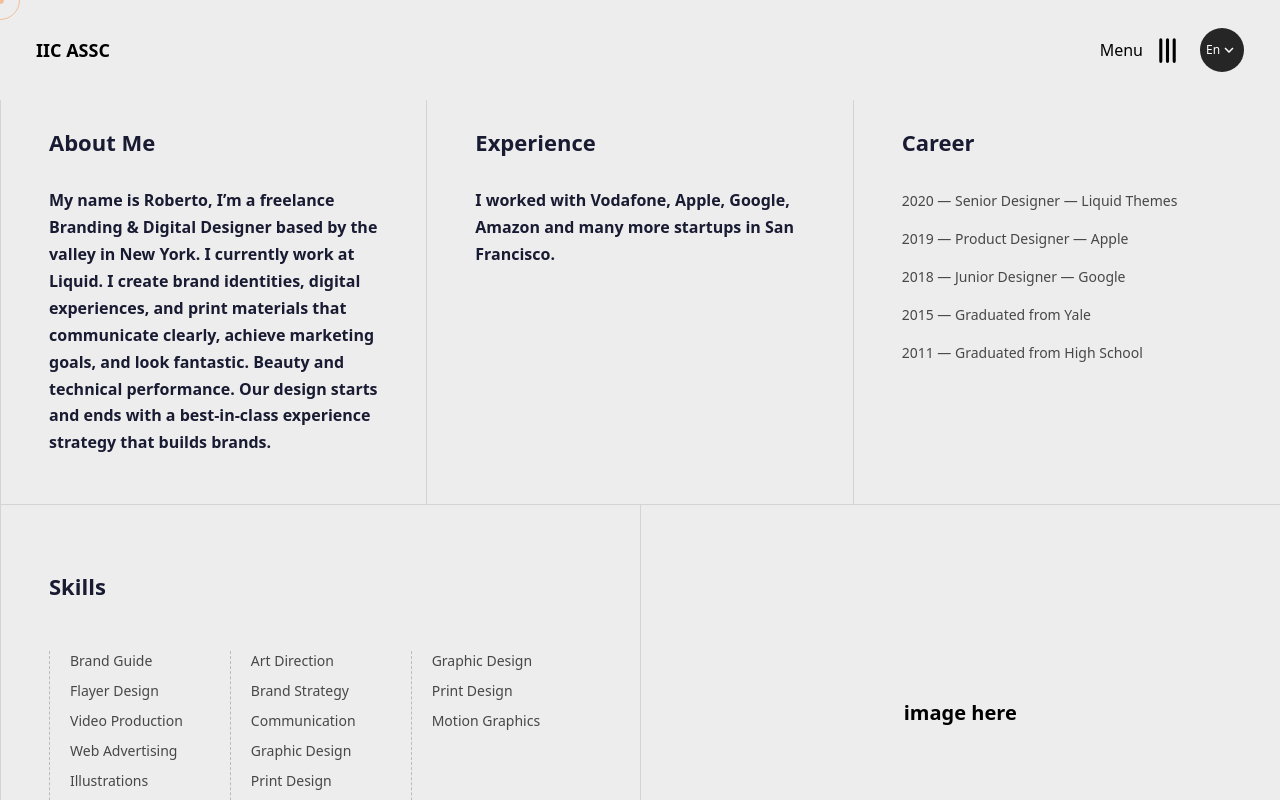
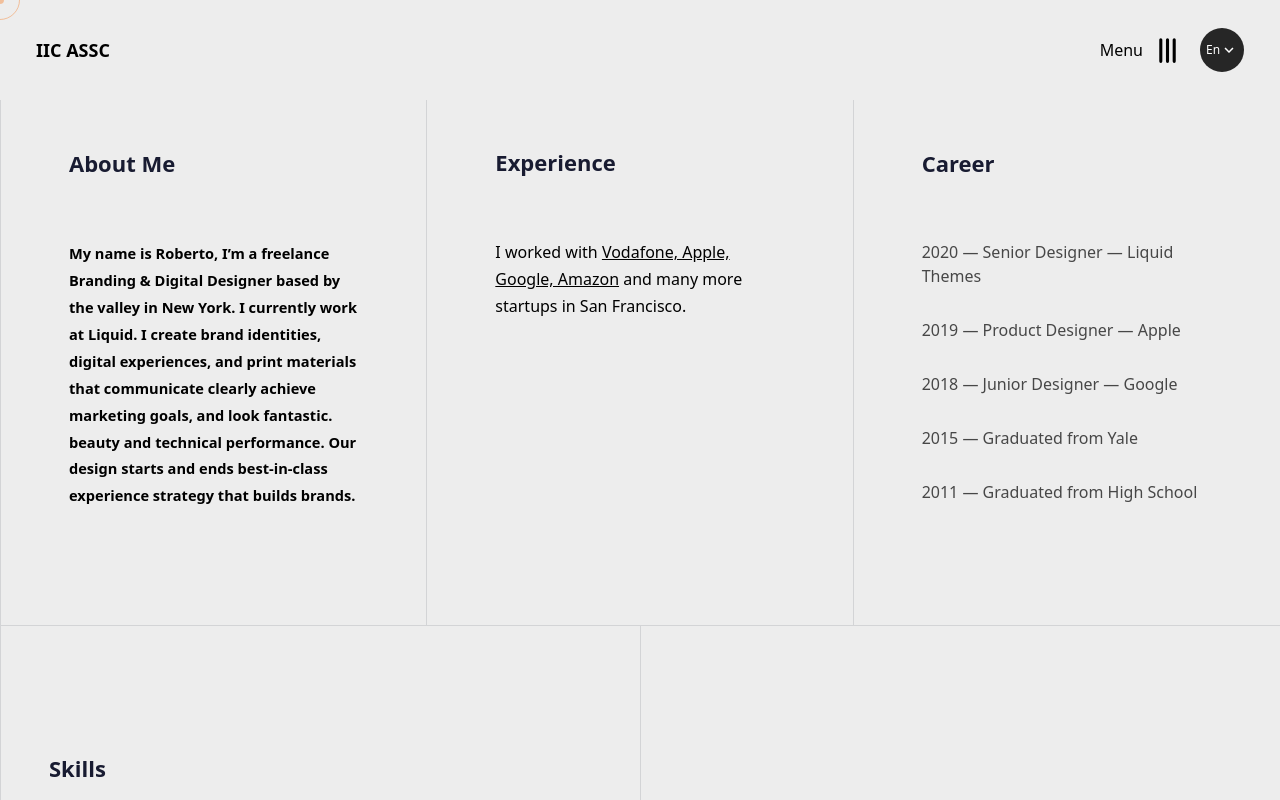
Before and after one commit to Olawoyin1/IIC-ASSOCIATION, a React (Vite) app: page /services in a window 1280 px wide. Shown: the top 800 px of the page. Built offline with nearby package versions, Linux system fonts and the light colour scheme.

Commit message:
services

```diff
--- a/src/components/Hero.tsx
+++ b/src/components/Hero.tsx
@@ -82,7 +82,7 @@ const Hero = () => {
       </div>
 
       {isDesktop ? (
-        <div className="relative flex w-[99vw] h-[97vh] items-center overflow-hidden">
+        <div className="relative flex w-[97vw] h-[95vh] items-center overflow-hidden">
           <div className="">
             <Navbar backgroundColor="bg-transparent" textColor="text-white" />
           </div>
@@ -102,7 +102,7 @@ const Hero = () => {
               />
               <div className="absolute inset-0 bg-gradient-to-t from-black/70 via-black/30 to-transparent opacity-0 group-hover:opacity-100 transition-opacity duration-500 z-10" />
               <div className="absolute bottom-10 left-16 z-20 text-white">
-                <h2 className="text-xl font-semibold mb-1">{image.title}</h2>
+                <h2 className="text-xl  mb-1">{image.title}</h2>
                 <p className="text-sm max-w-xs">{image.description}</p>
               </div>
             </Link>
--- a/src/pages/About.tsx
+++ b/src/pages/About.tsx
@@ -9,7 +9,7 @@ const images = [
 ];
 
 const paragraphLines = [
-  "We are more than creators—we are translators of thought into form, of vision into action. Every project begins with a question, a spark shaped by research, and fueled by the belief that real impact comes, a bold idea that refuses to stay quiet. We but as a canvas.",
+  "We are more than creators we are translators of thought into form, of vision into action. Every project begins with a question, a spark shaped by research, and fueled by the belief that real impact comes, a bold idea that refuses to stay quiet. We but as a canvas.",
   "Our work is guided by intuition, shaped by research, and fueled by the belief that real impact comes from blending creativity with shaped by research, and fueled by the belief that real impact comes purpose. Whether we're building for today or dreaming for tomorrow, our commitment stays the same:",
 ];
 
@@ -84,7 +84,7 @@ const About = () => {
 
     <main className="relative w-full mx-auto h-screen top-[75px] md:top-0 z-20 flex items-center justify-center bg-white py-10 overflow-hidden">
 
-    <section className="relative flex w-[95vw] h-[97vh] md:w-[99vw] md:h-[97vh] items-center overflow-hidden">
+    <section className="relative flex w-[95vw] h-[97vh] md:w-[97vw] md:h-[95vh] items-center overflow-hidden">
       {/* Background Zoom Image */}
       <div className="absolute inset-0 z-0">
         {images.map((img, index) => (
@@ -126,7 +126,7 @@ const About = () => {
                   initial="hidden"
                   animate="visible"
                   variants={animation}
-                  className="inline-block mx-1 whitespace-nowrap"
+                  className="inline-block mx-1 whitespace-nowrap font-bold"
                 >
                   {word}
                 </motion.span>
--- a/src/pages/Services.tsx
+++ b/src/pages/Services.tsx
@@ -1,82 +1,94 @@
 import Navbar from "../components/Navbar";
 
 const Services = () => {
+  const careerItems = [
+    "2020 — Senior Designer — Liquid Themes",
+    "2019 — Product Designer — Apple",
+    "2018 — Junior Designer — Google",
+    "2015 — Graduated from Yale",
+    "2011 — Graduated from High School",
+  ];
   return (
     <>
       {/* Header */}
       <div className="">
         <Navbar backgroundColor="bg-[#EDEDED]" />
       </div>
-    <section className="relative top-[80px] max-h-screen w-full bg-[#EDEDED] flex flex-col">
-
+      <section className="relative top-[80px]  w-full bg-[#EDEDED] flex flex-col">
         {/* Grid Layout */}
         <div className="flex-1 grid grid-rows-2 border-t border-l border-[#d3d4d6]">
           {/* First Row: Three Columns */}
           <div className="grid grid-cols-1  md:grid-cols-3 border-b border-[#d3d4d6]">
-          <div className="border-r border-[#d3d4d6] p-7 md:p-12 ">
-            <div className="w-full flex flex-wrap items-start  transition-all duration-300">
-              {/* Heading Block */}
-              <div className="w-full">
-                <div className="transition-all duration-300">
-                  <div className="relative">
-                    <h2 className="text-[22px] font-bold text-[#181B31] leading-[26.4px] mb-8 inline-block font-syne">
+            {/*FITST COLUMN RIGHT HERE  */}
+            <div className="border-r border-[#d3d4d6] p-7 md:p-1 ">
+              <div className="transition-all box-border flex relative w-full flex-wrap content-start rounded-none border-t border-[#d3d4d6] p-16">
+                {/* Heading */}
+                <div className="box-border mb-5 relative w-full flex flex-row flex-nowrap justify-start items-stretch content-normal gap-0 basis-auto grow-0 shrink min-w-0 order-0 self-auto">
+                  <div className="box-border transition-all">
+                    <div className="relative box-border">
+                      <h2 className="mt-0 mb-11 align-middle transition-colors relative inline-block box-border text-[22px] font-syne font-bold leading-[26.4px] text-[#181b31] whitespace-normal">
                         About Me
                       </h2>
                     </div>
                   </div>
                 </div>
 
-              {/* Paragraph Block */}
-              <div className="w-full">
-                <div className="transition-all duration-300">
-                  <div className="relative">
-                    <p className="inline-block text-sm md:text-base font-semibold leading-[26.88px] text-[#181B31]">
-                      My name is Roberto, I’m a freelance Branding & Digital
-                      Designer based by the valley in New York. I currently work
-                      at Liquid. I create brand identities, digital experiences,
-                      and print materials that communicate clearly, achieve
-                      marketing goals, and look fantastic. Beauty and technical
-                      performance. Our design starts and ends with a
-                      best-in-class experience strategy that builds brands.
+                {/* Paragraph */}
+                <div className="box-border relative w-full flex flex-row flex-nowrap justify-start items-stretch content-normal gap-0 basis-auto grow-0 shrink min-w-0 order-0 self-auto">
+                  <div className="box-border transition-all">
+                    <div className="relative box-border">
+                      <p className="mt-0 mb-12 align-middle font-semibold transition-colors relative inline-block box-border leading-[26.88px] whitespace-normal text-[14.6px]">
+                        My name is Roberto, I’m a freelance Branding & Digital Designer based by the valley in New York. I currently work at Liquid. I create brand identities, digital experiences, and print materials that communicate clearly achieve marketing goals, and look fantastic. beauty and technical performance. Our design starts and ends best-in-class experience strategy that builds brands.
                       </p>
                     </div>
                   </div>
                 </div>
               </div>
             </div>
-          <div className=" md:border-r border-[#d3d4d6] p-7 md:p-12 flex flex-col">
-            <div className="w-full flex flex-wrap items-start  transition-all duration-300">
-              {/* Heading Block */}
-              <div className="w-full">
-                <div className="transition-all duration-300">
-                  <div className="relative">
-                    <h2 className="text-[22px] font-bold text-[#181B31] leading-[26.4px] mb-8 inline-block font-syne">
+
+            {/* SECOND COLUMN RIGH HERE */}
+            <div className=" md:border-r border-[#d3d4d6] p-7 md:p-1 flex flex-col">
+              <div className="relative flex w-full flex-wrap content-start border-none p-16 transition-all">
+                {/* Animated Border Frames */}
+
+
+                {/* Heading */}
+                <div className="relative w-full mb-5 flex flex-row flex-nowrap justify-start items-stretch content-normal gap-0 basis-auto grow-0 shrink min-w-0 order-0 self-auto">
+                  <div className="transition-all box-border">
+                    <div className="relative box-border">
+                      <h2 className="mt-0 mb-11 align-middle transition-colors relative inline-block text-[22px] font-syne font-bold leading-[26.4px] text-[#181b31] whitespace-normal">
                         Experience
                       </h2>
                     </div>
                   </div>
                 </div>
 
-              {/* Paragraph Block */}
-              <div className="w-full">
-                <div className="transition-all duration-300">
-                  <div className="relative">
-                    <p className="inline-block text-sm md:text-base font-semibold leading-[26.88px] text-[#181B31]">
-                      I worked with Vodafone, Apple, Google, Amazon and many
-                      more startups in San Francisco.
+                {/* Description */}
+                <div className="relative w-full flex flex-row flex-nowrap justify-start items-stretch content-normal gap-0 basis-auto grow-0 shrink min-w-0 order-0 self-auto">
+                  <div className="transition-all box-border">
+                    <div className="relative box-border">
+                      <p className="mt-0 mb-12 align-middle transition-colors relative inline-block leading-[26.88px] whitespace-normal">
+                        I worked with{" "}
+                        <u className="box-border mb-0">
+                          Vodafone, Apple, Google, Amazon
+                        </u>{" "}
+                        and many more startups in San Francisco.
                       </p>
                     </div>
                   </div>
                 </div>
               </div>
             </div>
-          <div className="border-t md:border-t-0 border-[#d3d4d6] p-7 md:p-12 flex flex-col">
-            <div className="w-full flex flex-wrap items-start transition-all duration-300">
+
+
+            {/* THIRD COLUMN RIGH HERE */}
+            <div className="border-t md:border-t-0 border-[#d3d4d6] p-7 md:p-1 flex flex-col">
+              <div className="relative flex w-full flex-wrap content-start border-t border-[#d3d4d6] p-16 transition-all">
                 {/* Heading */}
-              <div className="w-full mb-5 relative">
-                <div className="transition-all duration-300">
-                  <div className="relative">
-                    <h2 className="text-[22px] font-bold text-[#181B31] leading-[26.4px] mb-4 inline-block font-syne">
+                <div className="relative w-full mb-5 flex flex-row flex-nowrap justify-start items-stretch content-normal gap-0 basis-auto grow-0 shrink min-w-0 order-0 self-auto">
+                  <div className="transition-all box-border">
+                    <div className="relative box-border">
+                      <h2 className="mt-0 mb-11 align-middle transition-colors relative inline-block text-[22px] font-syne font-bold leading-[26.4px] text-[#181b31] whitespace-normal">
                         Career
                       </h2>
                     </div>
@@ -84,27 +96,23 @@ const Services = () => {
                 </div>
 
                 {/* Career List */}
-              <div className="w-full  relative">
-                <div className="transition-all duration-300 min-h-[1px]">
-                  <div className="relative transition-opacity duration-300">
-                    <ul className="list-none m-0 p-0">
-                      {[
-                        "2020 — Senior Designer — Liquid Themes",
-                        "2019 — Product Designer — Apple",
-                        "2018 — Junior Designer — Google",
-                        "2015 — Graduated from Yale",
-                        "2011 — Graduated from High School",
-                      ].map((item, i) => (
+                <div className="relative w-full flex flex-row flex-nowrap justify-start items-stretch content-normal gap-0 basis-auto grow-0 shrink min-w-0 order-0 self-auto">
+                  <div className="min-h-[1px] transition-all box-border w-full">
+                    <div className="relative transition-opacity box-border">
+                      <ul className="m-0 p-0 list-none">
+                        {careerItems.map((item, index) => (
                           <li
-                          key={i}
-                          className="w-full flex text-sm items-center mb-[18px] relative"
+                            key={index}
+                            className={`relative flex w-full flex-wrap items-center box-border ${
+                              index < careerItems.length - 1 ? "mb-7.5" : ""
+                            }`} // mb-30px
                           >
                             <a
                               href="#"
-                            className="w-full flex text-sm items-center text-[rgba(0,0,0,0.7)] no-underline bg-transparent shadow-none transition-all duration-300"
+                              className="relative flex w-full items-center text-[rgba(0,0,0,0.7)] no-underline transition-all"
                             >
-                            {/* Placeholder span if needed later */}
-                            <span className="me-3 hidden items-center" />
+                              {/* Span Placeholder if needed in future */}
+                              <span className="mr-3 hidden items-center"></span>
                               {item}
                             </a>
                           </li>
@@ -191,8 +199,11 @@ const Services = () => {
                   {/* Menu Column 3 */}
                   <div className="relative w-full max-w-full pl-5 pb-[30px] border-l border-dashed border-[#bbb]">
                     <ul className="m-0 list-none p-0">
-                    {["Graphic Design", "Print Design", "Motion Graphics"].map(
-                      (item) => (
+                      {[
+                        "Graphic Design",
+                        "Print Design",
+                        "Motion Graphics",
+                      ].map((item) => (
                         <li
                           key={item}
                           className="mb-[10px] text-sm flex w-full flex-wrap items-center"
@@ -205,8 +216,7 @@ const Services = () => {
                             {item}
                           </a>
                         </li>
-                      )
-                    )}
+                      ))}
                     </ul>
                   </div>
                 </div>
```
Also changed, not shown: src/components/Navbar.tsx (+4 -4 lines). Lines whose indentation alone changed are shown as unchanged.
